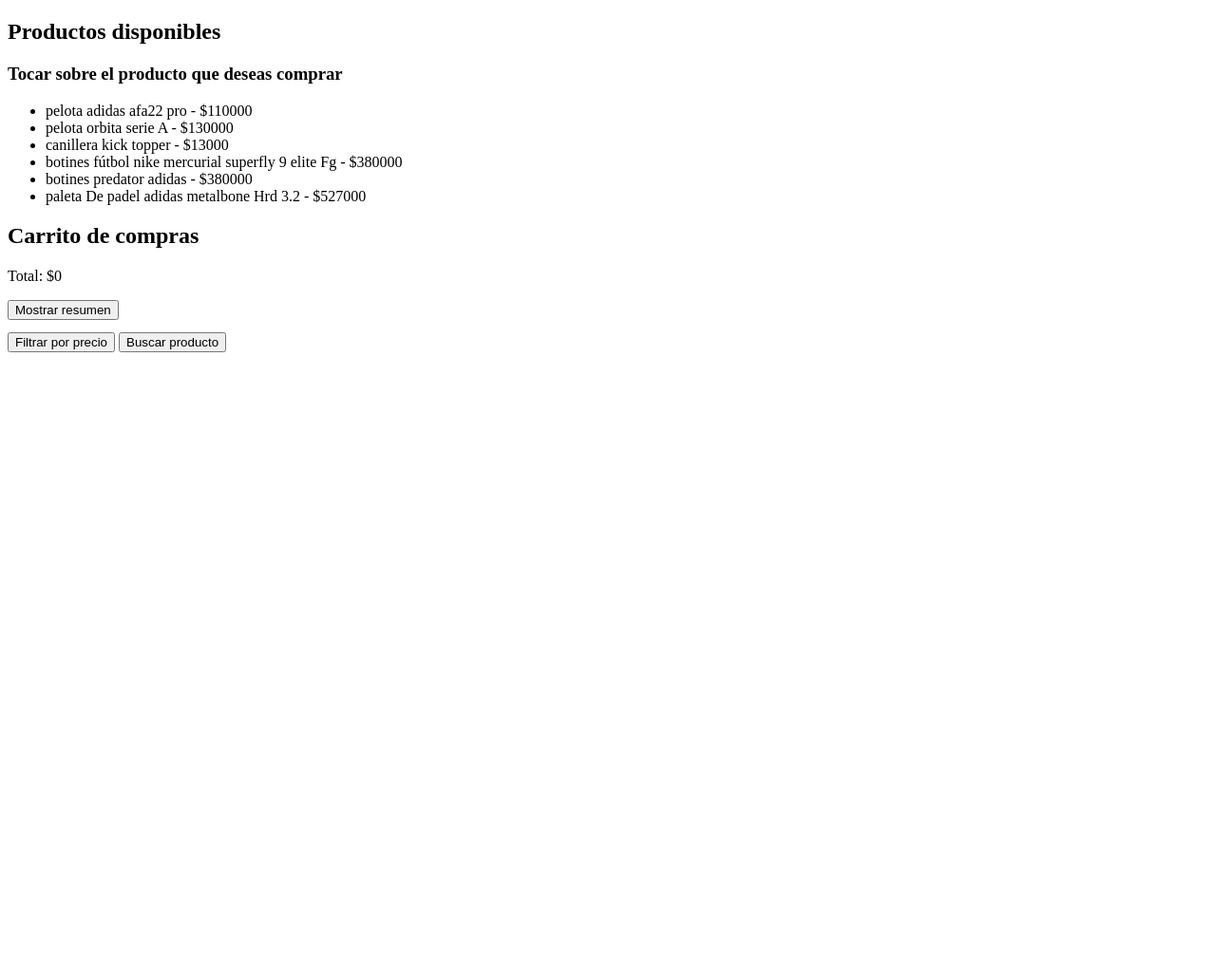
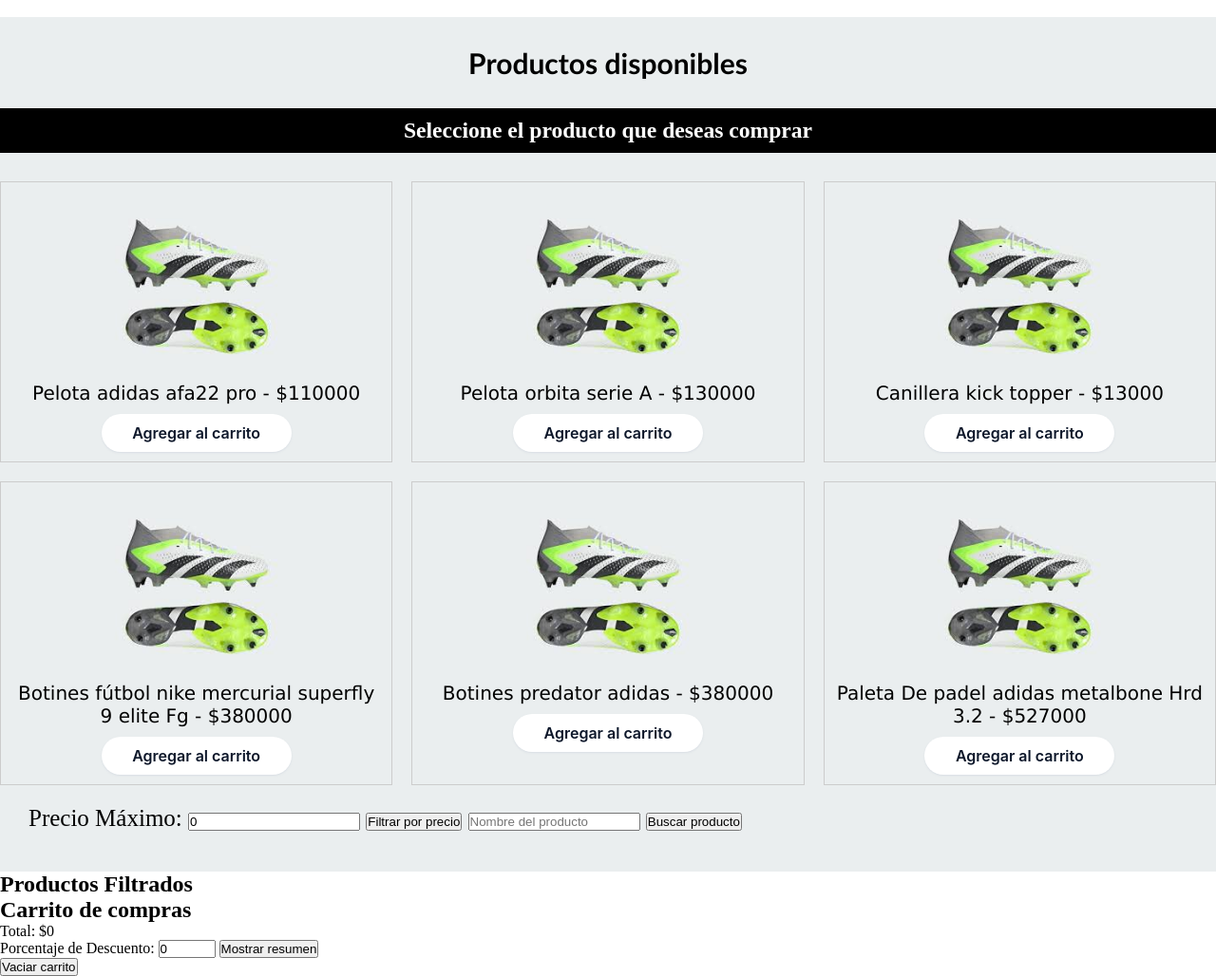
Before and after one commit to sebafloress/entregas-javascrip, a plain HTML site: page index.html in a window 1280 px wide. Shown: the whole page at 95% size. Before the commit the page ends 800 px from the top, so only its background shows below. Drawn offline with Linux system fonts and the light colour scheme.

Commit message:
tercera pre entrega

```diff
--- a/css/style.css
+++ b/css/style.css
@@ -0,0 +1,108 @@
+* {
+    margin: 0;
+    padding: 0;
+    box-sizing: border-box;
+}
+
+.Productos {
+    background-color: #EAEEEF;
+    display: flex;
+    flex-direction: column;
+    width: 100%;
+    height: 800px;
+}
+
+.Productos h2 {
+    text-align: center;
+    font-family: 'Gill Sans', 'Gill Sans MT', Calibri, 'Trebuchet MS', sans-serif;
+    font-size: 30px;
+    margin-bottom: 30px;
+    margin-top: 30px
+}
+
+.Productos h3 {
+    margin-bottom: 30px;
+    height: 50px;
+    text-align: center;
+    padding: 10px;
+    font-size: 1.475rem;
+    background-color: black;
+    color: white;
+    display:inline;
+}
+
+
+.botonAgregarCarrito {
+    background-color: #fff;
+    border: 0 solid #e2e8f0;
+    border-radius: 1.5rem;
+    box-sizing: border-box;
+    color: #0d172a;
+    cursor: pointer;
+    display: inline-block;
+    font-family: "Basier circle", -apple-system, system-ui, "Segoe UI", Roboto, "Helvetica Neue", Arial, "Noto Sans", sans-serif, "Apple Color Emoji", "Segoe UI Emoji", "Segoe UI Symbol", "Noto Color Emoji";
+    font-size: 1rem;
+    font-weight: 600;
+    line-height: 1;
+    text-align: center;
+    text-decoration: none #0d172a solid;
+    text-decoration-thickness: auto;
+    transition: all .1s cubic-bezier(.4, 0, .2, 1);
+    box-shadow: 0px 1px 2px rgba(166, 175, 195, 0.25);
+    user-select: none;
+    touch-action: manipulation;
+    text-align: center;
+    height: 40px;
+    width: 200px;
+
+}
+
+.botonAgregarCarrito:hover {
+    background-color: #1e293b;
+    color: #fff;
+}
+.product-list {
+    display: grid;
+    grid-template-columns: repeat(3, 1fr);
+    gap: 20px;
+    list-style-type: none;
+    padding: 0;
+}
+
+.product-item {
+    border: 1px solid #ccc;
+    padding: 10px;
+    text-align: center;
+    display: flex;
+    flex-direction: column;
+    align-items: center;
+}
+
+.product-item img {
+    width: 200px; /* Ajusta el tamaño de la imagen según sea necesario */
+    height: auto;
+}
+
+.product-item button {
+    margin-top: 10px;
+}
+
+.producto-1
+
+.product-image {
+    margin: 10px;
+
+}
+.product-item span{
+    font-size: 20px;
+    position: relative;
+    font-family:Verdana, Geneva, Tahoma, sans-serif;
+
+}
+.botones{
+    background-color: #EAEEEF;
+    height: 100px;
+    padding: 30px;
+    font-size: 1.5625rem;
+
+}
--- a/index.html
+++ b/index.html
@@ -5,28 +5,51 @@
     <meta charset="UTF-8">
     <meta name="viewport" content="width=device-width, initial-scale=1.0">
     <title>Buscar Productos</title>
+    <link rel="stylesheet" href="./css/style.css">
 </head>
 
 <body>
+    <header>
+        <ul>
+            <li>
+                <a href="">
+</a>
+            </li>
+        </ul>
+    </header>
     <div class="container">
         <div class="Productos">
             <h2>Productos disponibles</h2>
-            <h3>Tocar sobre el producto que deseas comprar</h3>
-            <ul id="product-list"></ul>
+            <h3>Seleccione el producto que deseas comprar</h3>
+            <ul id="product-list" class="product-list"></ul>
+        </div>
+
+        <div class="botones">
+            <label for="max-precio">Precio Máximo:</label>
+            <input type="number" id="max-precio" value="0" min="0">
+            <button id="filtrar-precio">Filtrar por precio</button>
+            <input type="text" id="nombre-producto" placeholder="Nombre del producto">
+            <button id="buscar-producto">Buscar producto</button>
+        </div>
+
+        <div class="filtrar-productos">
+            <h2>Productos Filtrados</h2>
+            <ul id="filtrar-productos-list"></ul>
         </div>
         <div class="cart">
             <h2>Carrito de compras</h2>
             <ul id="cart-list"></ul>
             <p id="total">Total: $0</p>
+            <label for="descuento">Porcentaje de Descuento:</label>
+            <input type="number" id="descuento" value="0" min="0" max="100">
             <button id="mostrar-resumen">Mostrar resumen</button>
             <pre id="resumen-compra"></pre>
+            <button id="reiniciar-compra">Vaciar carrito</button>
         </div>
-        <div class="butones">
-            <button id="filtrar-precio">Filtrar por precio</button>
-            <button id="buscar-producto">Buscar producto</button>
-        </div>
+
     </div>
     <script src="./js/script.js"></script>
+    <script src="./js/funciones.js"></script>
 </body>
 
 </html>
--- a/js/script.js
+++ b/js/script.js
@@ -1,12 +1,10 @@
-
-
 const productos = [
-    { id: 1, nombre: 'pelota adidas afa22 pro', precio: 110000, cantidad: 30 },
-    { id: 2, nombre: 'pelota orbita serie A', precio: 130000, cantidad: 20 },
-    { id: 3, nombre: 'canillera kick topper', precio: 13000, cantidad: 43 },
-    { id: 4, nombre: 'botines fútbol nike mercurial superfly 9 elite Fg', precio: 380000, cantidad: 15 },
-    { id: 5, nombre: 'botines predator adidas', precio: 380000, cantidad: 15 },
-    { id: 6, nombre: 'paleta De padel adidas metalbone Hrd 3.2', precio: 527000, cantidad: 20 }
+    { id: 1, nombre: 'Pelota adidas afa22 pro', precio: 110000, cantidad: 30, imagen: '../fotos/botines.jpeg' },
+    { id: 2, nombre: 'Pelota orbita serie A', precio: 130000, cantidad: 20, imagen: '../fotos/botines.jpeg' },
+    { id: 3, nombre: 'Canillera kick topper', precio: 13000, cantidad: 43, imagen: '../fotos/botines.jpeg' },
+    { id: 4, nombre: 'Botines fútbol nike mercurial superfly 9 elite Fg', precio: 380000, cantidad: 15, imagen: '../fotos/botines.jpeg' },
+    { id: 5, nombre: 'Botines predator adidas', precio: 380000, cantidad: 15, imagen: '../fotos/botines.jpeg' },
+    { id: 6, nombre: 'Paleta De padel adidas metalbone Hrd 3.2', precio: 527000, cantidad: 20, imagen: '../fotos/botines.jpeg' }
 ];
 
 const IVA = 0.21;
@@ -14,10 +12,21 @@
 let total = 0;
 
 document.addEventListener('DOMContentLoaded', () => {
+    // Cargar carrito desde localStorage
+    const carritoGuardado = localStorage.getItem('carrito');
+    const totalGuardado = localStorage.getItem('total');
+
+    if (carritoGuardado) {
+        carrito = JSON.parse(carritoGuardado);
+        total = parseFloat(totalGuardado);
+        actualizarCarrito();
+    }
+
     mostrarProductos();
     document.getElementById('filtrar-precio').addEventListener('click', filtrarProductos);
     document.getElementById('buscar-producto').addEventListener('click', buscarProducto);
     document.getElementById('mostrar-resumen').addEventListener('click', mostrarResumen);
+    document.getElementById('reiniciar-compra').addEventListener('click', reiniciarCompra);
 });
 
 function mostrarProductos() {
@@ -25,8 +34,24 @@
     productList.innerHTML = '';
     productos.forEach(producto => {
         const li = document.createElement('li');
-        li.textContent = `${producto.nombre} - $${producto.precio}`;
-        li.addEventListener('click', () => agregarAlCarrito(producto));
+        li.classList.add('product-item', `product-item-${producto.id}`);
+
+        const img = document.createElement('img');
+        img.src = producto.imagen;
+        img.alt = producto.nombre;
+        img.classList.add('product-image');
+
+        const span = document.createElement('span');
+        span.textContent = `${producto.nombre} - $${producto.precio}`;
+
+        const button = document.createElement('button');
+        button.textContent = 'Agregar al carrito';
+        button.classList.add(`botonAgregarCarrito`);
+        button.addEventListener('click', () => agregarAlCarrito(producto));
+
+        li.appendChild(img);
+        li.appendChild(span);
+        li.appendChild(button);
         productList.appendChild(li);
     });
 }
@@ -43,6 +68,7 @@
     }
 
     actualizarCarrito();
+    guardarCarritoEnLocalStorage(); // Actualizar localStorage después de modificar el carrito
 }
 
 function actualizarCarrito() {
@@ -56,31 +82,47 @@
     document.getElementById('total').textContent = `Total: $${total}`;
 }
 
+function guardarCarritoEnLocalStorage() {
+    localStorage.setItem('carrito', JSON.stringify(carrito));
+    localStorage.setItem('total', total.toString());
+}
+
+
 function buscarProducto() {
-    const nombreProducto = prompt('Ingrese el nombre del producto a buscar:').trim().toLowerCase();
+    const nombreProducto = document.getElementById('nombre-producto').value.trim().toLowerCase();
     console.log('Nombre ingresado:', nombreProducto);
 
-    const producto = productos.find(p => p.nombre.toLowerCase().includes(nombreProducto));
+    const productosFiltrados = productos.filter(p => p.nombre.toLowerCase().includes(nombreProducto));
 
-    if (producto) {
-        alert(`Producto encontrado: ${producto.nombre}, Precio: ${producto.precio}, Cantidad: ${producto.cantidad}`);
+    const filteredProductList = document.getElementById('filtrar-productos-list');
+    filteredProductList.innerHTML = '';
+
+    if (productosFiltrados.length > 0) {
+        productosFiltrados.forEach(p => {
+            const li = document.createElement('li');
+            li.textContent = `Producto encontrado: ${p.nombre}, Precio: $${p.precio}, Cantidad: ${p.cantidad}`;
+            filteredProductList.appendChild(li);
+        });
     } else {
-        alert('Producto no encontrado.');
+        filteredProductList.textContent = 'Producto no encontrado.';
     }
 }
 
 function filtrarProductos() {
-    const maxPrecio = parseFloat(prompt('Ingrese el precio máximo:'));
+    const maxPrecio = parseFloat(document.getElementById('max-precio').value) || 0;
     const productosFiltrados = productos.filter(p => p.precio <= maxPrecio);
 
+    const filteredProductList = document.getElementById('filtrar-productos-list');
+    filteredProductList.innerHTML = '';
+
     if (productosFiltrados.length > 0) {
-        let mensaje = 'Productos encontrados:';
         productosFiltrados.forEach(p => {
-            mensaje += `\nNombre: ${p.nombre}, Precio: ${p.precio}, Cantidad: ${p.cantidad}`;
+            const li = document.createElement('li');
+            li.textContent = ` ${p.nombre}, Precio: $${p.precio}, Cantidad: ${p.cantidad}`;
+            filteredProductList.appendChild(li);
         });
-        alert(mensaje);
     } else {
-        alert('No se encontraron productos con ese precio máximo.');
+        filteredProductList.textContent = 'No se encontraron productos con ese precio máximo.';
     }
 }
 
@@ -89,14 +131,14 @@
 }
 
 function mostrarResumen() {
-    let descuento = parseFloat(prompt('Ingrese el porcentaje de descuento:')) || 0;
+    let descuento = parseFloat(document.getElementById('descuento').value) || 0;
     descuento = Math.max(0, Math.min(descuento, 100)); // Asegurarse de que el descuento esté entre 0 y 100
     const montoDescuento = total * (descuento / 100);
     const totalConDescuento = total - montoDescuento;
 
     let resumen = 'Resumen de la compra:\n';
     carrito.forEach(producto => {
-        resumen += `Nombre: ${producto.nombre}, Cantidad: ${producto.cantidad}, Precio Total: $${producto.precio * producto.cantidad}\n`;
+        resumen += `${producto.nombre}, Cantidad: ${producto.cantidad}, Precio Total: $${producto.precio * producto.cantidad}\n`;
     });
 
     const iva = calcularIVA(totalConDescuento);
@@ -110,3 +152,11 @@
 
     document.getElementById('resumen-compra').textContent = resumen;
 }
+function reiniciarCompra() {
+    carrito = [];
+    total = 0;
+    actualizarCarrito();
+    guardarCarritoEnLocalStorage();
+    document.getElementById('resumen-compra').textContent = '';
+    document.getElementById('descuento').value = 0;
+}
```
Also changed, not shown: fotos/botines.jpeg (added).
